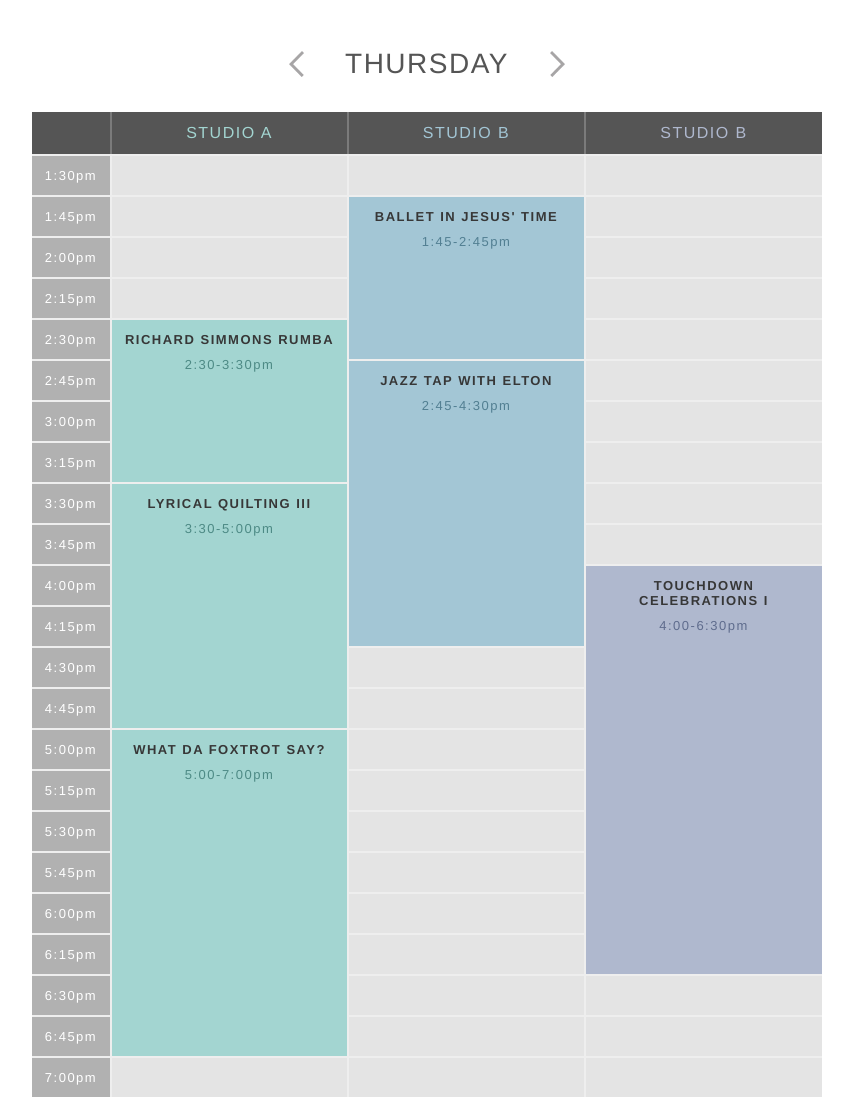
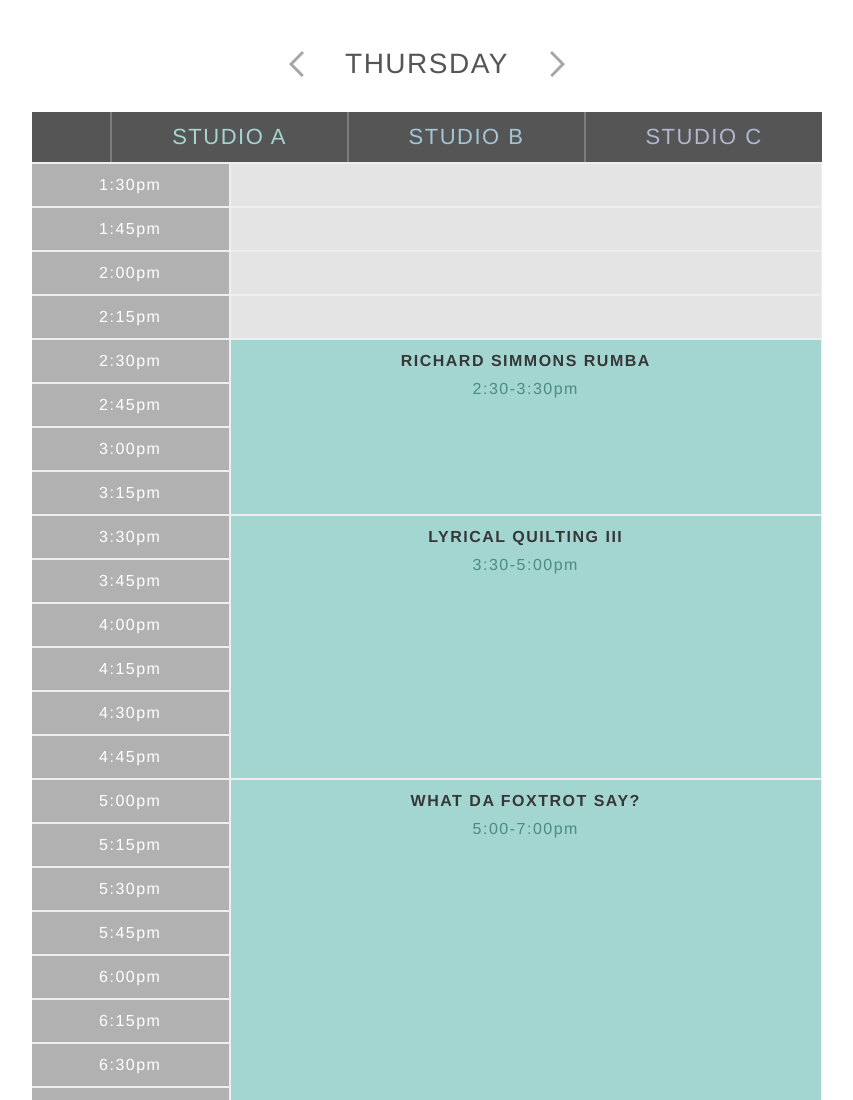
Before and after one commit to fellowshipbiblechurch/fsd-schedule, a website: page public/index.html in a window 1280 px wide. Shown: the top 1100 px of the page, without its empty margins (213-1066 px from the left). Drawn offline with nearby package versions, Linux system fonts and the light colour scheme.

Commit message:
Got tabs working; need to add slight opacity transition on change

```diff
--- a/public/index.html
+++ b/public/index.html
@@ -5,10 +5,12 @@
 		<script src="http://code.jquery.com/jquery-migrate-1.2.1.min.js"></script>
 		<link href='https://fonts.googleapis.com/css?family=Arimo' rel='stylesheet' type='text/css'>
 		<link rel="stylesheet" href="css/main.css">
+		<meta name="apple-mobile-web-app-capable" content="yes" />
+		<meta name="viewport" content="width=device-width, maximum-scale=1.0, minimum-scale=1.0">
 	</head>
 
 	<body>
-
+		<div class="squarespace-shell">
 			<div class="schedule__wrapper">
 
 				<div class="schedule__day" id="day">
@@ -18,15 +20,26 @@
 				</div>
 
 				<table class="schedule__studios" cellspacing="0">
+					<tbody>
 						<tr>
 							<td class="cell__heading cell__heading--blank"></td>
-					<td class="cell__heading cell__heading--studio-a" data-studio="a">Studio A</td>
-					<td class="cell__heading cell__heading--studio-b" data-studio="b">Studio B</td>
-					<td class="cell__heading cell__heading--studio-c" data-studio="c">Studio B</td>
+							<td class="cell__heading cell__heading--studio-a">
+								<span>Studio A</span>
+								<span class="studio__arrow active"></span>
+							</td>
+							<td class="cell__heading cell__heading--studio-b">
+								<span>Studio B</span>
+								<span class="studio__arrow"></span>
+							</td>
+							<td class="cell__heading cell__heading--studio-c">
+								<span>Studio C</span>
+								<span class="studio__arrow"></span>
+							</td>
 						</tr>
+					</tbody>
 				</table>
 
-			<div class="schedule__panels">
+				<div class="schedule__panels clearfix">
 					<table class="schedule__panel" cellspacing="0" id="monday"></table>
 					<table class="schedule__panel" cellspacing="0" id="tuesday"></table>
 					<table class="schedule__panel" cellspacing="0" id="wednesday"></table>
@@ -35,10 +48,10 @@
 				</div>
 
 			</div>
+		</div>
 
-		<script src="js/classes.js"></script>
+		<script src="js/app.js"></script>
 		<script src="js/tabs.js"></script>
-		<script src="js/app.js"></script>
 
 	</body>
 </html>
--- a/public/js/tabs.js
+++ b/public/js/tabs.js
@@ -1,5 +1,65 @@
-/* # Tabs from jacklmoore
+/* # Tabs for Mobile Schedule
 ================================================== */
+
+/*
+$('.schedule__panel').each(function(){
+	var cells = $(this).find('td[class^="cell__"]');
+	cells.css({"color": "red"});
+});
+*/
+
+var cells = $('td').each(function(){return $(this);});
+var columnA = cells.filter($('[data-studio="a"]'));
+var columnB = cells.filter($('[data-studio="b"]'));
+var columnC = cells.filter($('[data-studio="c"]'));
+
+columnB.hide();
+columnC.hide();
+
+$('[class*="heading--studio-"]').each(function(){
+	var arrow = $(this).find('.studio__arrow');
+// 	arrow.first().addClass('active');
+
+	$(this).on('click', function(){
+		var studio = $(this).children('span:first-of-type').text().toLowerCase().split(' ')[1];
+
+		if (studio === 'a') {
+			columnA.show();
+			columnB.hide();
+			columnC.hide();
+/*
+			!arrow.hasClass('active') ?
+				arrow.addClass('active') :
+				arrow.removeClass('active');
+*/
+		}
+		if (studio === 'b') {
+			columnA.hide();
+			columnB.show();
+			columnC.hide();
+/*
+			!arrow.hasClass('active') ?
+				arrow.addClass('active') :
+				arrow.removeClass('active');
+*/
+		}
+		if (studio === 'c') {
+			columnA.hide();
+			columnB.hide();
+			columnC.show();
+/*
+			!arrow.hasClass('active') ?
+				arrow.addClass('active') :
+				arrow.removeClass('active');
+*/
+		}
+	});
+});
+
+
+
+
+
 
 $('ul.tabs').each(function(){
 
--- a/scss/_variables.scss
+++ b/scss/_variables.scss
@@ -10,12 +10,13 @@ $color-index: #b1b1b1;
 
 $font-stack-sans-serif: 'Proxima Nova', 'Helvetica Neue', sans-serif;
 
+$font-size-sm: 13px;
 $font-size-base: 16px;
+$font-size-lg: 22px;
+$font-size-xl: 28px;
 $font-size-heading-base: 28px;
 $font-size-heading-sm: 24px;
-$font-size-lg: 16px;
-$font-size-md: 13px;
-$font-size-sm: 11px;
+
 $font-letter-spacing-lg: 1.5px;
 $font-letter-spacing-md: 1.0px;
 $font-letter-spacing-sm: 0.5px;
--- a/scss/main.scss
+++ b/scss/main.scss
@@ -8,23 +8,31 @@
 body {
 	margin: 0;
 	padding: 0;
-	font: $font-size-base/1 $font-stack-sans-serif;
+// 	font: $font-size-base/1 $font-stack-sans-serif;
 }
+
+/*
+.squarespace-shell {
+	width: 100%;
+}
+*/
 
 .schedule {
 
-	* {
-		box-sizing: border-box;
-	}
-
 	&__wrapper {
-		position: relative;
 		width: $width-schedule-wrapper-base;
 		max-width: $width-schedule-wrapper-max;
+		position: relative;
 		margin: 3em auto;
 		text-align: center;
+		font: $font-size-base/1 $font-stack-sans-serif;
 		color: $color-text-base;
 		overflow-x: hidden;
+
+		@include mq(mobile) {
+// 			width: 96%;
+			font-size: $font-size-lg;
+		}
 	}
 
 	&__day {
@@ -63,7 +71,10 @@ body {
 				color: #555;
 				letter-spacing: $font-letter-spacing-lg;
 				@include mq(tablet) { width: 40%; }
-				@include mq(mobile) { width: 52%; }
+				@include mq(mobile) {
+					width: 58%;
+					font-size: $font-size-heading-sm;
+				}
 			}
 
 			&__change--hidden {
@@ -94,6 +105,8 @@ body {
 		width: 20%;
 		border-spacing: 0;
 	}
+
+	&__wrapper.mobile {}
 }
 
 .cell {
@@ -104,7 +117,7 @@ body {
 	&__class {
 		padding: $padding-cell;
 		border: 1px solid #eee;
-		font-size: $font-size-md;
+		font-size: $font-size-base;
 		letter-spacing: $font-letter-spacing-lg;
 		@include mq(mobile) {
 			font-size: $font-size-sm;
@@ -115,17 +128,49 @@ body {
 	&--blank { background: #e4e4e4; }
 
 	&__heading {
+		position: relative;
 		font-size: $font-size-lg;
 		background-color: #555;
 		border-color: #7b7b7b;
 		text-transform: uppercase;
 
-		&--blank { width: 10%; }
+		&--blank {
+			width: 10%;
+			@include mq(mobile) {
+				width: 19%;
+			}
+		}
+
+		&[class*="--studio-"] {
+			width: 30%;
+			@include mq(mobile) {
+				width: 23%;
+				font-size: $font-size-sm;
+				padding: 16px 0;
+			}
+		}
+
 		&--studio-a { color: $color-bg-studio-a; }
 		&--studio-b {	color: $color-bg-studio-b; }
 		&--studio-c { color: $color-bg-studio-c; }
 
-		&[class*="--studio-"] { width: 30%; }
+		.studio__arrow {
+			display: none;
+
+			@include mq(mobile) {
+				position: absolute;
+				bottom: 0;
+				left: 40%;
+				width: 0px;
+				height: 0px;
+				border: 8px solid transparent;
+				border-bottom-color: #eee;
+
+				&.active {
+					display: inline;
+				}
+			}
+		}
 	}
 
 	&__index {
@@ -133,6 +178,10 @@ body {
 		color: $color-white;
 		background-color: $color-index;
 		@extend %border-cancel-left;
+		@include mq(mobile) {
+			width: 19%;
+			font-size: $font-size-sm;
+		}
 	}
 
 	&__class {
@@ -143,6 +192,9 @@ body {
 								transform $transition-fast,
 								box-shadow $transition-fast,
 								border $transition-fast;
+		@include mq(mobile) {
+			width: 69%;
+		}
 
 		&:hover {
 			-webkit-transform: scale(1.01);
@@ -168,7 +220,7 @@ body {
 	&__title,
 	&__times {
 		display: block;
-		font-size: $font-size-md;
+// 		font-size: $font-size-base;
 	}
 
 	&__title {
```
Also changed, not shown: public/css/main.css, public/js/app.js (line endings or trailing spaces), public/js/classes.js (added). Lines whose indentation alone changed are shown as unchanged.
